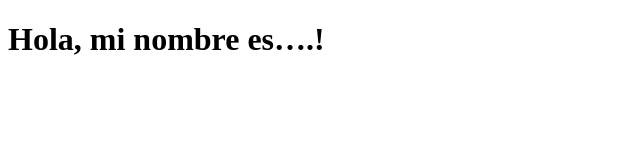
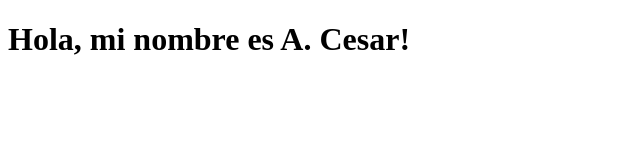
Before and after one commit to aleGalarza/ArgPrograma4, a plain HTML site: page index.html in a window 1280 px wide. Shown: the whole page, without its empty margins (0-640 px from the left). Drawn offline with Linux system fonts and the light colour scheme.

Commit message:
tercer cambio

```diff
--- a/index.html
+++ b/index.html
@@ -5,6 +5,6 @@
   </head>
 
   <body>
-    <h1>Hola, mi nombre es….!</h1>
+    <h1>Hola, mi nombre es A. Cesar!</h1>
   </body>
 </html>
```
